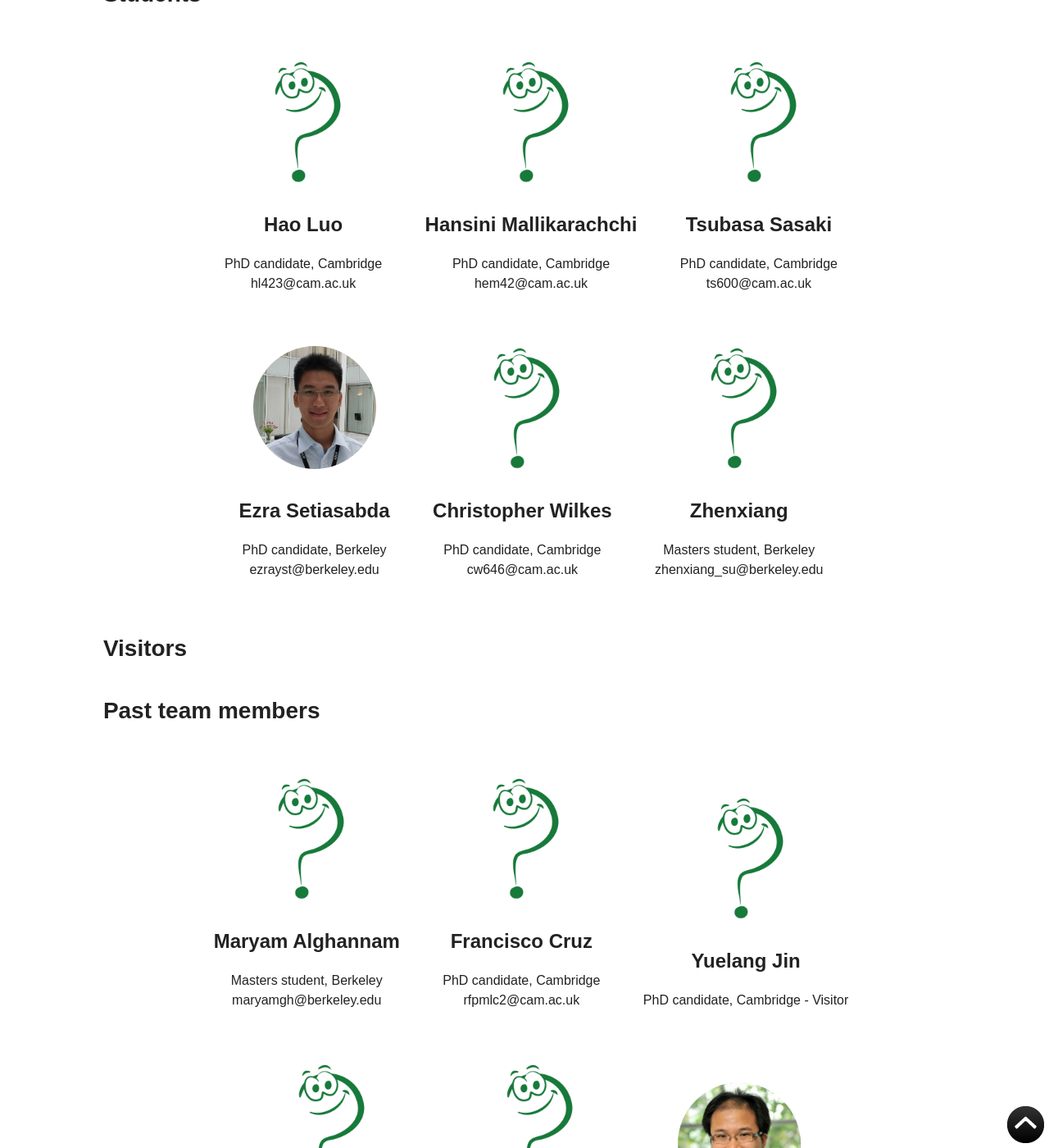
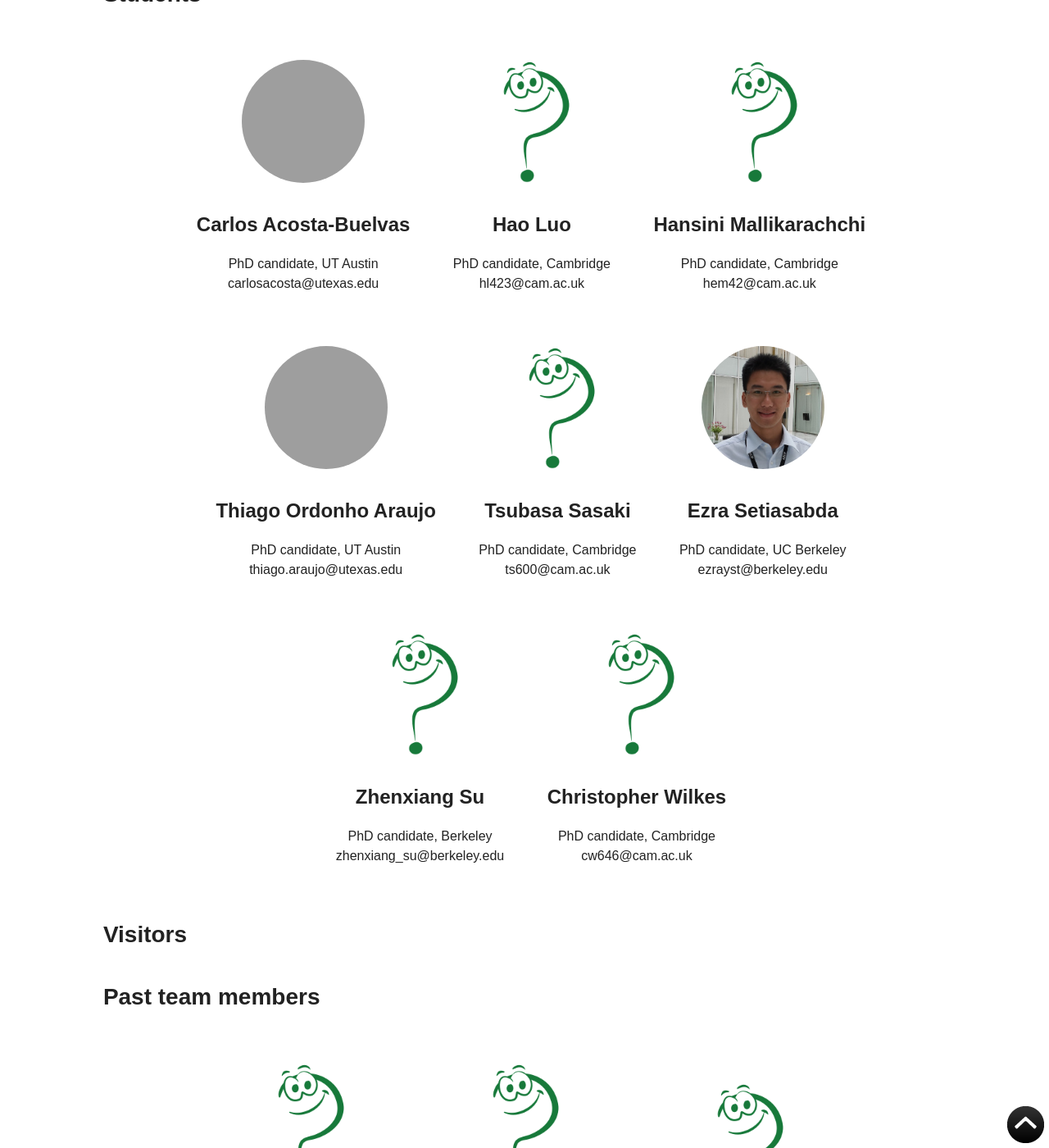
Before and after one commit to cb-geo/cb-geo.github.io, a Jekyll site: the page built from team/index.md, in a window 1280 px wide and 1400 px high, scrolled down 2052 px. Shown: the whole window at 82% size. Built offline with Jekyll 4.4.1, drawn with Linux system fonts in a browser that asks for light colours; nearby versions of some CDN libraries; some of the changed text lies outside the part shown; grey boxes are pictures that could not be loaded.

Commit message:
:pencil: Add new PhD students

```diff
--- a/_data/members.yml
+++ b/_data/members.yml
@@ -2,7 +2,7 @@
 - name: Kenichi Soga
   role: academic
   position: Professor
-  uni: Berkeley
+  uni: UC Berkeley
   image: soga.jpg
   email: soga@berkeley.edu
   area:
@@ -38,14 +38,14 @@
 - name: Jon Bray
   role: academic
   position: Professor
-  uni: Berkeley
+  uni: UC Berkeley
   image: bray.jpg
   email: bray@berkeley.edu
 
 - name: Nicholas Sitar
   role: academic
   position: Professor
-  uni: Berkeley
+  uni: UC Berkeley
   image: sitar.jpg
   email: sitar@berkeley.edu
   area:
@@ -66,7 +66,7 @@
 - name: Shyamini Kularathna
   role: researcher
   position: Research Associate
-  uni: Berkeley
+  uni: UC Berkeley
   image: kularathna.jpg
   email: kshyamini@berkeley.edu
   area:
@@ -93,6 +93,14 @@
 
 # PhD Students
 
+- name: Carlos Acosta-Buelvas
+  role: student
+  position: PhD candidate
+  uni: UT Austin
+  image: question.jpg
+  email: carlosacosta@utexas.edu
+  area: MPM
+
 - name: Hao Luo
   role: student
   position: PhD candidate
@@ -107,6 +115,14 @@
   image: question.png
   email: hem42@cam.ac.uk
 
+- name: Thiago Ordonho Araujo
+  role: student
+  position: PhD candidate
+  uni: UT Austin
+  image: question.jpg
+  email: thiago.araujo@utexas.edu
+  area: MPM
+
 - name: Tsubasa Sasaki
   role: student
   position: PhD candidate
@@ -117,10 +133,21 @@
 - name: Ezra Setiasabda
   role: student
   position: PhD candidate
-  uni: Berkeley
+  uni: UC Berkeley
   image: ezra.jpg
   email: ezrayst@berkeley.edu
   area: MPM
+
+- name: Zhenxiang Su
+  role: student
+  position: PhD candidate
+  uni: Berkeley
+  image: question.png
+  email: zhenxiang_su@berkeley.edu
+  area:
+    - DEM
+    - LBM
+    - LEM
 
 - name: Christopher Wilkes
   role: student
@@ -130,21 +157,13 @@
   email: cw646@cam.ac.uk
   area: MPM
 
-
 # Masters students
-- name: Zhenxiang
-  role: student
-  position: Masters student
-  uni: Berkeley
-  image: question.png
-  email: zhenxiang_su@berkeley.edu
-  area: LEM
 
 
 # Visitors
 
 - name: Xiang Sun
   position: Research Associate
-  uni: Berkeley
+  uni: UC Berkeley
   image: question.png
   email:
```
